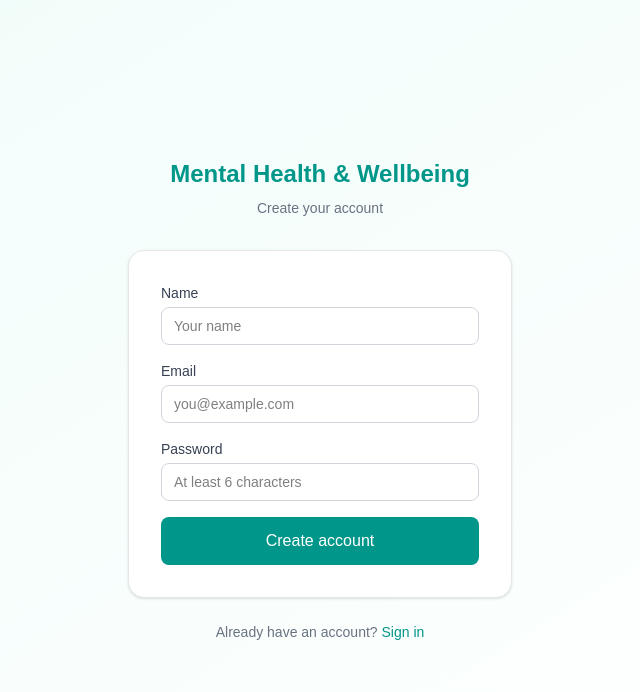
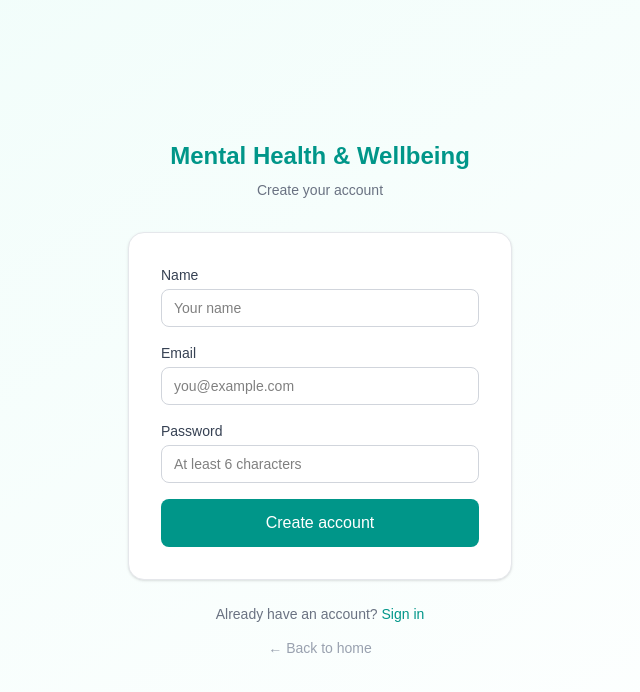
Before and after one commit to jameswang375/mental-health-wellness-app, a Next.js app: page /signup in a window 1280 px wide. Shown: the top 692 px of the page, without its empty margins (320-960 px from the left). Built offline with nearby package versions, Linux system fonts and the light colour scheme; no server answers.

Commit message:
Added README plus adding a back to login button when creating an account.

```diff
--- a/app/(auth)/signup/page.tsx
+++ b/app/(auth)/signup/page.tsx
@@ -121,6 +121,11 @@ export default function SignupPage() {
             Sign in
           </Link>
         </p>
+        <p className="text-center mt-3">
+          <Link href="/" className="text-sm text-gray-400 hover:text-gray-600 transition-colors">
+            ← Back to home
+          </Link>
+        </p>
       </div>
     </div>
   )
```
Also changed, not shown: public/app-dashboard.png (added), 1 other file (tests, documents, lock files or other folders).
